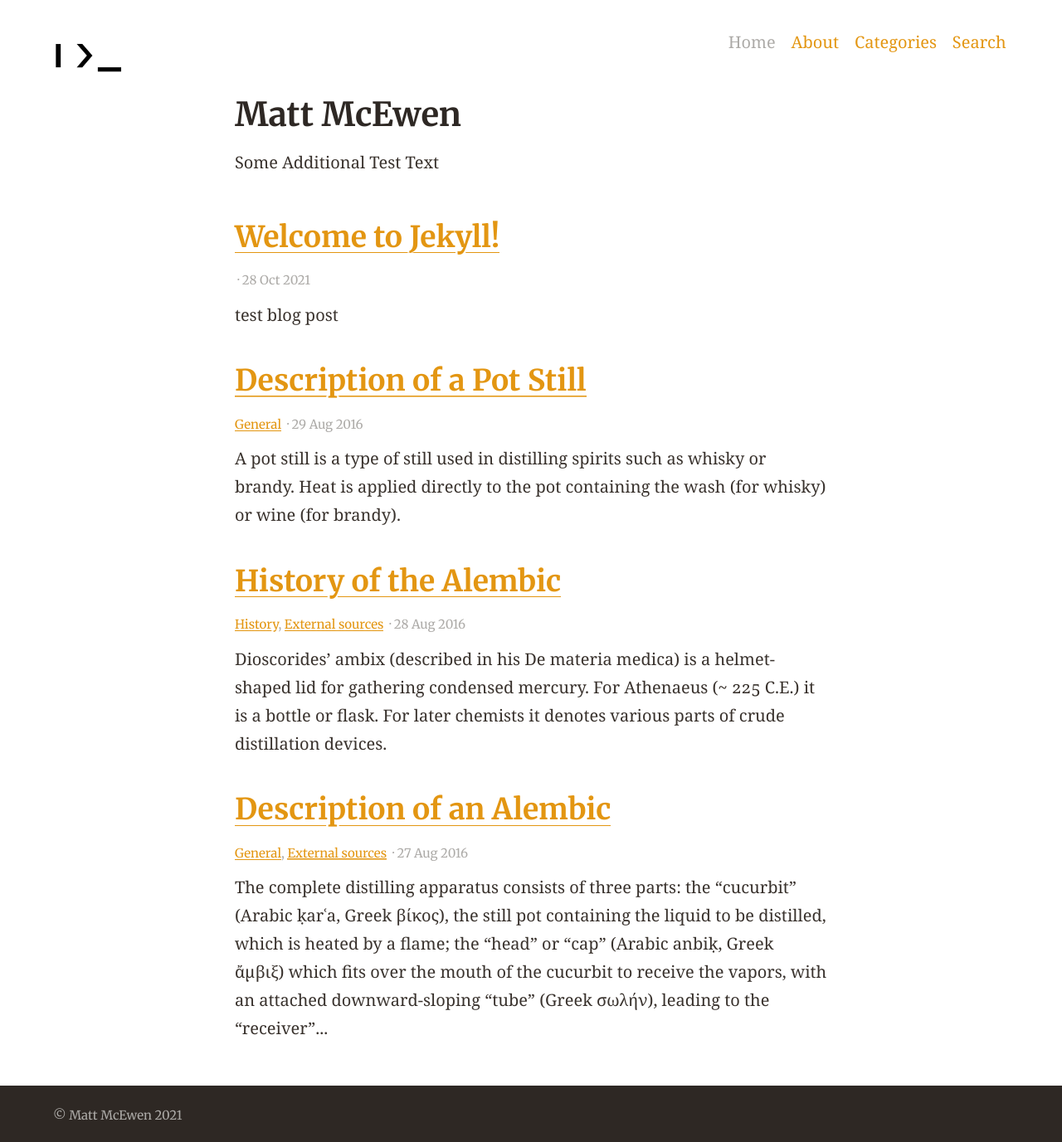
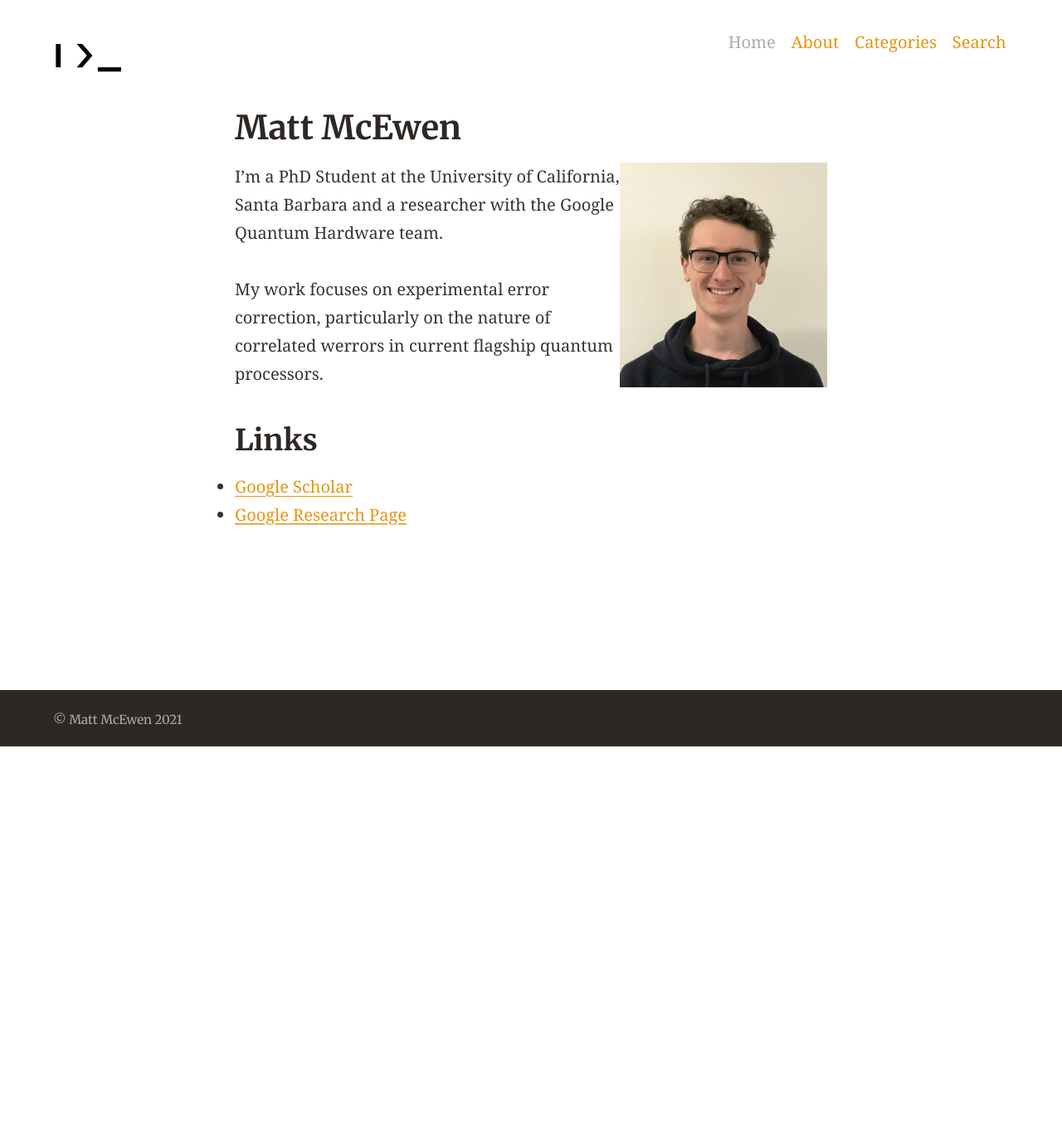
Before and after one commit to m-mcewen/m-mcewen.github.io, a Jekyll site: the page built from index.md, in a window 1280 px wide. Shown: the whole page at 83% size. Built offline with Jekyll 4.4.1, drawn with Linux system fonts in a browser that asks for light colours; after the commit the page ends 900 px from its top, so only the background shows below that.

Commit message:
Make Homepage

```diff
--- a/_config.yml
+++ b/_config.yml
@@ -55,7 +55,7 @@ collections:
   posts:
     title: Posts # Needed for Siteleaf
     output: true
-#    description: "My thoughts and ideas" # The post list page content
+    description: "My recent posts" # The post list page content
 #    feature_text: |
 #      Welcome to the blog
 #    feature_image: "https://picsum.photos/2560/600?image=866"
@@ -85,7 +85,7 @@ encoding: utf-8 # Make sure the encoding is right
 lang: en-US # Set the site language
 title: "Matt McEwen" # Site name or title, also used in jekyll-seo-tag
 logo: "/assets/logos/logo.svg" # Site logo, also used in jekyll-seo-tag
-description: "Matt McEwen's Personal Website" # Site description and default description, also used in jekyll-seo-tag
+description: "Matt McEwen" # Site description and default description, also used in jekyll-seo-tag
 url: "" # Site url, also used in jekyll-seo-tag
 baseurl: ""
 repo: "https://github.com/m-mcewen/m-mcewen.github.io"
--- a/about.markdown
+++ /dev/null
@@ -1,6 +0,0 @@
----
-title: About
-permalink: /about/
----
-
-This is the about page
--- a/index.md
+++ b/index.md
@@ -1,8 +1,15 @@
 ---
-title: Matt McEwen
-
-layout: blog
-collectionpage: posts
+title: ""
+layout: page
 ---
 
-Some Additional Test Text
+# Matt McEwen
+![My Mugshot](/assets/photos/mugshot.jpg){: style="float: right; width: 35%"}
+I'm a PhD Student at the University of California, Santa Barbara and a researcher with the Google Quantum Hardware team.
+
+My work focuses on experimental error correction, particularly on the nature of correlated werrors in current flagship quantum processors.
+
+
+## Links
+* [Google Scholar](https://scholar.google.com/citations?user=YIEVJmEAAAAJ&hl=en)
+* [Google Research Page](https://research.google/people/106600/)
```
Also changed, not shown: about.md (added, +5 -0 lines), assets/default-offline-image.png (added), assets/default-social-image.png (added), assets/photos/mugshot.jpg (added).
